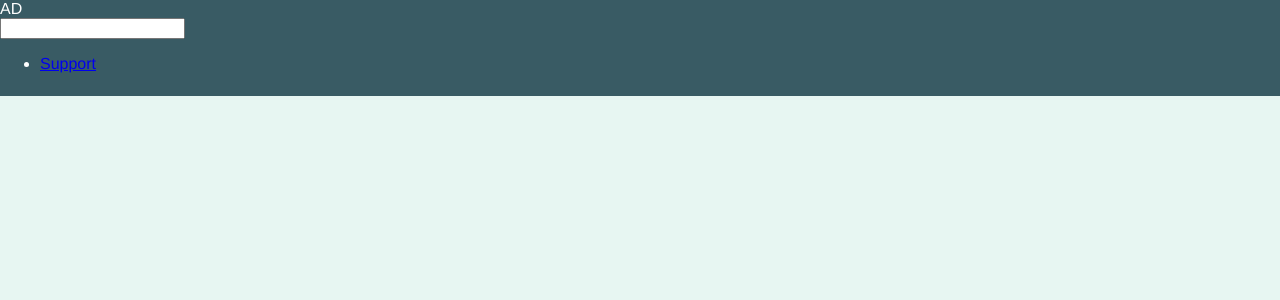
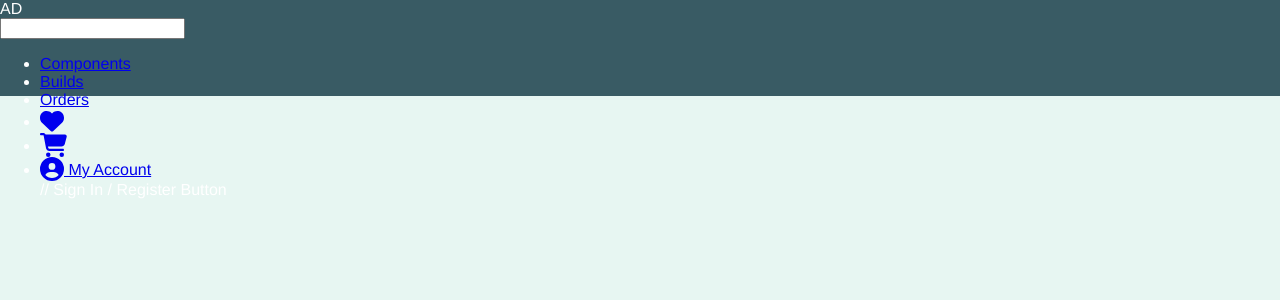
Before and after one commit to PunitorX/Atlas-Designs, a React (Create React App) app in the folder frontend/: page / in a window 1280 px wide. Shown: the top 300 px of the page. Built offline with nearby package versions, Linux system fonts and the light colour scheme.

Commit message:
'Updated navbar'

```diff
--- a/frontend/package.json
+++ b/frontend/package.json
@@ -3,6 +3,9 @@
   "version": "0.1.0",
   "private": true,
   "dependencies": {
+    "@fortawesome/fontawesome-svg-core": "^6.2.1",
+    "@fortawesome/free-solid-svg-icons": "^6.2.1",
+    "@fortawesome/react-fontawesome": "^0.2.0",
     "@testing-library/jest-dom": "^5.16.5",
     "@testing-library/react": "^13.4.0",
     "@testing-library/user-event": "^13.5.0",
--- a/frontend/src/components/Data/NavItems.js
+++ b/frontend/src/components/Data/NavItems.js
@@ -1,3 +1,5 @@
 export const NavItems = {
-    itemOne: 'Support'
+    itemOne: 'Components',
+    itemTwo: 'Builds',
+    itemThree: 'Orders',
 }
--- a/frontend/src/components/Navbar.js
+++ b/frontend/src/components/Navbar.js
@@ -2,8 +2,8 @@ import React from 'react'
 import styled from 'styled-components'
 import { Link } from 'react-router-dom'
 import SearchBar from './SearchBar'
-import { MdKeyboardArrowDown } from 'react-icons/md'
-import { AiOutlineSearch, AiOutlineShoppingCart } from 'react-icons/ai'
+import { FontAwesomeIcon } from '@fortawesome/react-fontawesome'
+import { faAngleDown, faCircleUser, faHeart, faShoppingCart } from '@fortawesome/free-solid-svg-icons'
 
 const Nav = styled.nav`
   height: 12vh;
@@ -33,7 +33,7 @@ const NavLink = styled(Link)`
 
 `
 
-const Navbar = ({itemOne}) => {
+const Navbar = ({itemOne, itemTwo, itemThree}) => {
   return (
     <Nav>
       <NavContainer>
@@ -52,6 +52,32 @@ const Navbar = ({itemOne}) => {
               {itemOne}
             </NavLink>
           </NavItem>
+          <NavItem>
+            <NavLink>
+              {itemTwo}
+            </NavLink>
+          </NavItem>
+          <NavItem>
+            <NavLink>
+              {itemThree}
+            </NavLink>
+          </NavItem>
+          <NavItem>
+            <NavLink>
+              <FontAwesomeIcon icon={faHeart} size={'xl'}/>
+            </NavLink>
+          </NavItem>
+          <NavItem>
+            <NavLink>
+              <FontAwesomeIcon icon={faShoppingCart} size={'xl'}/>
+            </NavLink>
+          </NavItem>
+          <NavItem>
+            <NavLink>
+              <FontAwesomeIcon icon={faCircleUser} size={'xl'}/> My Account
+            </NavLink>
+          </NavItem>
+          // Sign In / Register Button
         </NavList>
 
       </NavContainer>
```
Also changed, not shown: 1 other file (tests, documents, lock files or other folders).
